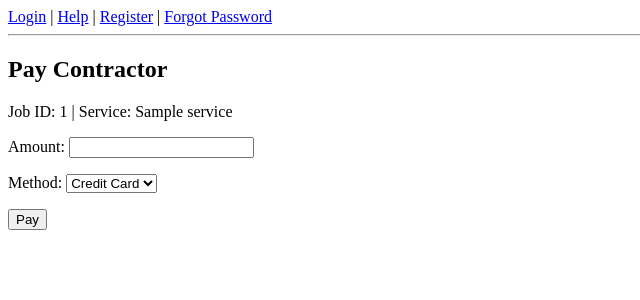
After one commit to flerkjfer/Contractor-Solutions-1, a Flask app: template templates/client_payment.html in a window 1280 px wide. The commit adds this page. Shown: the top 300 px of the page, without its empty margins (0-640 px from the left). Run offline with Flask 3, Linux system fonts and the light colour scheme; the template is opened without the code that fills it: most values are stand-ins (such as "Sample title", 1, 10 or a date in 2020).

Commit message:
full request and job fullfillment/pay/rate logic works

```diff
--- a/app.py
+++ b/app.py
@@ -78,6 +78,51 @@ def init_db():
         FOREIGN KEY(contractorID) REFERENCES Contractor(contractorID),
         FOREIGN KEY(companyID) REFERENCES Company(companyID)
     );""")
+
+    # Transactions table
+    cur.execute("""
+    CREATE TABLE IF NOT EXISTS Transactions (
+        transactionID INTEGER PRIMARY KEY AUTOINCREMENT,
+        jobID INTEGER NOT NULL,
+        clientID INTEGER NOT NULL,
+        contractorID INTEGER NOT NULL,
+        amount REAL NOT NULL,
+        method TEXT CHECK(method IN ('Credit Card','Debit Card','PayPal','Cash','Check')) NOT NULL,
+        date DATE NOT NULL,
+        FOREIGN KEY(jobID) REFERENCES Job_Request(jobID),
+        FOREIGN KEY(clientID) REFERENCES Client(clientID),
+        FOREIGN KEY(contractorID) REFERENCES Contractor(contractorID)
+    );""")
+
+    # Reviews table
+    cur.execute("""
+    CREATE TABLE IF NOT EXISTS Review (
+        reviewID INTEGER PRIMARY KEY AUTOINCREMENT,
+        jobID INTEGER NOT NULL,
+        clientID INTEGER NOT NULL,
+        contractorID INTEGER NOT NULL,
+        rating INTEGER CHECK(rating BETWEEN 1 AND 5),
+        comment TEXT,
+        date DATE NOT NULL,
+        FOREIGN KEY(jobID) REFERENCES Job_Request(jobID),
+        FOREIGN KEY(clientID) REFERENCES Client(clientID),
+        FOREIGN KEY(contractorID) REFERENCES Contractor(contractorID)
+    );""")
+
+    # Add earnings column to Contractor if it doesn't exist
+    try:
+        cur.execute("ALTER TABLE Contractor ADD COLUMN earnings REAL DEFAULT 0")
+    except sqlite3.OperationalError:
+        pass
+
+    # Add client_approval column to Job_Request if it doesn't exist
+    try:
+        cur.execute("""
+        ALTER TABLE Job_Request
+        ADD COLUMN client_approval TEXT CHECK(client_approval IN ('Pending','Approved','Denied')) DEFAULT 'Pending'
+        """)
+    except sqlite3.OperationalError:
+        pass
 
     conn.commit()
     conn.close()
@@ -418,24 +463,259 @@ def delete_jobrequest(job_id):
     return redirect(url_for("view_jobrequests"))
 
 # ----- Contractor updates job status -----
-@app.route("/jobrequests/complete/<int:job_id>")
-def mark_job_completed(job_id):
-    if "user_id" not in session:
-        return redirect("/login")
-    if session.get("role") != "contractor":
-        return "Only contractors can complete jobs", 403
+@app.route("/jobrequests/complete/<int:job_id>", methods=["GET", "POST"])
+def complete_job(job_id):
+    if session.get("role") != "client":
+        return "Access denied", 403
 
+    client_id = get_client_id(session["user_id"])
     conn = get_db()
     cur = conn.cursor()
-    # Mark job completed and set date_fulfilled
+    cur.execute("SELECT * FROM Job_Request WHERE jobID=? AND clientID=?", (job_id, client_id))
+    job = cur.fetchone()
+    if not job or job["status"] != "In Progress":
+        conn.close()
+        return "Job not available", 400
+
+    if request.method == "POST":
+        rating = int(request.form["rating"])
+        review_text = request.form.get("review")
+        payment = min(float(request.form["payment"]), 100000)
+
+        contractor_id = job["contractorID"]
+
+        # Insert review
+        cur.execute("""
+            INSERT INTO Review (jobID, clientID, contractorID, rating, comment, date)
+            VALUES (?, ?, ?, ?, ?, DATE('now'))
+        """, (job_id, client_id, contractor_id, rating, review_text))
+
+        # Update contractor earnings
+        cur.execute("UPDATE Contractor SET earnings = earnings + ? WHERE contractorID=?", (payment, contractor_id))
+
+        # Update job status
+        cur.execute("UPDATE Job_Request SET status='Completed' WHERE jobID=?", (job_id,))
+
+        # Update contractor average rating
+        cur.execute("SELECT AVG(rating) as avg_rating FROM Review WHERE contractorID=?", (contractor_id,))
+        avg = cur.fetchone()["avg_rating"]
+        cur.execute("UPDATE Contractor SET rating=? WHERE contractorID=?", (avg, contractor_id))
+
+        conn.commit()
+        conn.close()
+        return redirect(url_for("client_jobs"))
+
+    conn.close()
+    return render_template("complete_job.html", job=job)
+
+# -------------------------------
+# Client approves or denies job completion
+# -------------------------------
+@app.route("/jobrequests/approval/<int:job_id>", methods=["GET", "POST"])
+def client_approval(job_id):
+    if "user_id" not in session or session.get("role") != "client":
+        return redirect("/login")
+
+    client_id = get_client_id(session["user_id"])
+    conn = get_db()
+    cur = conn.cursor()
+    cur.execute("SELECT * FROM Job_Request WHERE jobID=? AND clientID=?", (job_id, client_id))
+    job = cur.fetchone()
+    if not job:
+        conn.close()
+        return "Job not found", 404
+
+    if request.method == "POST":
+        decision = request.form.get("decision")
+        if decision not in ("Approved","Denied"):
+            conn.close()
+            return "Invalid decision", 400
+        cur.execute("UPDATE Job_Request SET client_approval=? WHERE jobID=?", (decision, job_id))
+        conn.commit()
+        conn.close()
+        if decision == "Approved":
+            return redirect(f"/jobrequests/payment/{job_id}")
+        return redirect("/jobrequests")
+
+    conn.close()
+    return render_template("client_approval.html", job=job)
+
+# -------------------------------
+# Client pays contractor
+# -------------------------------
+@app.route("/jobrequests/payment/<int:job_id>", methods=["GET", "POST"])
+def client_payment(job_id):
+    if "user_id" not in session or session.get("role") != "client":
+        return redirect("/login")
+
+    client_id = get_client_id(session["user_id"])
+    conn = get_db()
+    cur = conn.cursor()
+    cur.execute("SELECT * FROM Job_Request WHERE jobID=? AND clientID=?", (job_id, client_id))
+    job = cur.fetchone()
+    if not job or job["client_approval"] != "Approved":
+        conn.close()
+        return "Payment not allowed", 403
+
+    contractor_id = job["contractorID"]
+    if not contractor_id:
+        conn.close()
+        return "No contractor assigned", 400
+
+    if request.method == "POST":
+        amount = float(request.form["amount"])
+        method = request.form["method"]
+        cur.execute("""
+            INSERT INTO Transaction (jobID, clientID, contractorID, amount, method, date)
+            VALUES (?, ?, ?, ?, ?, DATE('now'))
+        """, (job_id, client_id, contractor_id, amount, method))
+        # Update contractor earnings
+        cur.execute("UPDATE Contractor SET earnings = earnings + ? WHERE contractorID=?", (amount, contractor_id))
+        conn.commit()
+        conn.close()
+        return redirect(f"/jobrequests/review/{job_id}")
+
+    conn.close()
+    return render_template("client_payment.html", job=job)
+
+# -------------------------------
+# Client leaves a review
+# -------------------------------
+@app.route("/jobrequests/review/<int:job_id>", methods=["GET", "POST"])
+def client_review(job_id):
+    if "user_id" not in session or session.get("role") != "client":
+        return redirect("/login")
+
+    client_id = get_client_id(session["user_id"])
+    conn = get_db()
+    cur = conn.cursor()
+    cur.execute("SELECT * FROM Job_Request WHERE jobID=? AND clientID=?", (job_id, client_id))
+    job = cur.fetchone()
+    if not job:
+        conn.close()
+        return "Job not found", 404
+
+    contractor_id = job["contractorID"]
+    if request.method == "POST":
+        rating = int(request.form["rating"])
+        comment = request.form.get("comment")
+        cur.execute("""
+            INSERT INTO Review (jobID, clientID, contractorID, rating, comment, date)
+            VALUES (?, ?, ?, ?, ?, DATE('now'))
+        """, (job_id, client_id, contractor_id, rating, comment))
+        # Update contractor average rating
+        cur.execute("""
+            SELECT AVG(rating) as avg_rating FROM Review WHERE contractorID=?
+        """, (contractor_id,))
+        avg = cur.fetchone()["avg_rating"]
+        cur.execute("UPDATE Contractor SET rating=? WHERE contractorID=?", (avg, contractor_id))
+        conn.commit()
+        conn.close()
+        return redirect("/dashboard/client")
+
+    conn.close()
+    return render_template("client_review.html", job=job)
+
+# Contractor sees open jobs and their claimed jobs
+@app.route("/dashboard/contractor/jobs")
+def contractor_jobs():
+    if session.get("role") != "contractor":
+        return "Access denied", 403
+
+    contractor_id = get_contractor_id(session["user_id"])
+    conn = get_db()
+    cur = conn.cursor()
+
+    # Open jobs (not yet claimed)
     cur.execute("""
-        UPDATE Job_Request
-        SET status='Completed', date_fulfilled=DATE('now')
-        WHERE jobID=?
-    """, (job_id,))
+        SELECT jr.*, c.name AS companyName, cli.firstName || ' ' || cli.lastName AS clientName
+        FROM Job_Request jr
+        LEFT JOIN Company c ON jr.companyID = c.companyID
+        LEFT JOIN Client cli ON jr.clientID = cli.clientID
+        WHERE jr.status='Pending'
+        ORDER BY jr.date_posted DESC
+    """)
+    open_jobs = cur.fetchall()
+
+    # My claimed jobs
+    cur.execute("""
+        SELECT jr.*, c.name AS companyName, cli.firstName || ' ' || cli.lastName AS clientName
+        FROM Job_Request jr
+        LEFT JOIN Company c ON jr.companyID = c.companyID
+        LEFT JOIN Client cli ON jr.clientID = cli.clientID
+        WHERE jr.contractorID=?
+        ORDER BY jr.date_posted DESC
+    """, (contractor_id,))
+    my_jobs = cur.fetchall()
+
+    conn.close()
+    return render_template("contractor_jobs.html", open_jobs=open_jobs, my_jobs=my_jobs)
+
+# Contractor claims a job
+@app.route("/jobrequests/claim/<int:job_id>")
+def claim_job(job_id):
+    if session.get("role") != "contractor":
+        return "Access denied", 403
+
+    contractor_id = get_contractor_id(session["user_id"])
+    conn = get_db()
+    cur = conn.cursor()
+
+    # Only allow claiming pending/unassigned jobs
+    cur.execute("SELECT * FROM Job_Request WHERE jobID=? AND status='Pending'", (job_id,))
+    job = cur.fetchone()
+    if not job:
+        conn.close()
+        return "Job not available", 400
+
+    # Assign contractor and set status to in progress
+    cur.execute("UPDATE Job_Request SET contractorID=?, status='In Progress' WHERE jobID=?",
+                (contractor_id, job_id))
     conn.commit()
     conn.close()
-    return redirect("/dashboard/contractor")
+    return redirect(url_for("contractor_jobs"))
+
+@app.route("/dashboard/client/jobs")
+def client_jobs():
+    if session.get("role") != "client":
+        return "Access denied", 403
+
+    client_id = get_client_id(session["user_id"])
+    conn = get_db()
+    cur = conn.cursor()
+    cur.execute("""
+        SELECT jr.*, c.name AS companyName, ctr.firstName || ' ' || ctr.lastName AS contractorName
+        FROM Job_Request jr
+        LEFT JOIN Company c ON jr.companyID = c.companyID
+        LEFT JOIN Contractor ctr ON jr.contractorID = ctr.contractorID
+        WHERE jr.clientID=?
+        ORDER BY jr.date_posted DESC
+    """, (client_id,))
+    jobs = cur.fetchall()
+    conn.close()
+    return render_template("client_jobs.html", jobs=jobs)
+
+@app.route("/dashboard/contractor/ratings")
+def contractor_ratings():
+    if session.get("role") != "contractor":
+        return "Access denied", 403
+
+    contractor_id = get_contractor_id(session["user_id"])
+    conn = get_db()
+    cur = conn.cursor()
+
+    # Contractor info
+    cur.execute("SELECT * FROM Contractor WHERE contractorID=?", (contractor_id,))
+    contractor = cur.fetchone()
+
+    # Reviews
+    cur.execute("SELECT r.*, c.firstName || ' ' || c.lastName AS clientName FROM Review r JOIN Client c ON r.clientID=c.clientID WHERE contractorID=?", (contractor_id,))
+    reviews = cur.fetchall()
+    conn.close()
+    return render_template("contractor_ratings.html", contractor=contractor, reviews=reviews)
+
+
+
 
 # -------------------------------
 # Helper Functions
@@ -456,6 +736,7 @@ def get_contractor_id(user_id):
     conn.close()
     return row["contractorID"] if row else None
 
+
 # -------------------------------
 # Run App
 # -------------------------------
--- /dev/null
+++ b/templates/client_payment.html
@@ -0,0 +1,19 @@
+{% extends "base.html" %}
+{% block content %}
+<h2>Pay Contractor</h2>
+<p>Job ID: {{ job.jobID }} | Service: {{ job.service }}</p>
+
+<form method="post">
+    <p>Amount: <input type="number" name="amount" step="0.01" required></p>
+    <p>Method:
+        <select name="method" required>
+            <option>Credit Card</option>
+            <option>Debit Card</option>
+            <option>PayPal</option>
+            <option>Cash</option>
+            <option>Check</option>
+        </select>
+    </p>
+    <button type="submit">Pay</button>
+</form>
+{% endblock %}
--- a/templates/dashboard_contractor.html
+++ b/templates/dashboard_contractor.html
@@ -4,8 +4,11 @@
 
 <p>Hello, <strong>{{ profile.firstName }} {{ profile.lastName }}</strong>!</p>
 <p><a href="{{ url_for('edit_profile') }}">Edit Profile</a></p>
+<p>Total Earnings: ${{ profile['earnings'] or 0 }}</p>
+<p>Average Rating: {{ profile['rating'] or 'No ratings yet' }}</p>
+<p><a href="{{ url_for('contractor_jobs') }}">View My Jobs</a></p>
 <p><a href="{{ url_for('list_companies') }}">View Companies</a></p>
-<p><a href="{{ url_for('view_all_contractors') }}">See Other Contractors</a></p>
+<p><a href="{{ url_for('list_contractors') }}">See Other Contractors</a></p>
 <p><a href="{{ url_for('logout') }}">Logout</a></p>
 
 <hr>
```
Also changed, not shown: templates/client_approval.html (added, +11 -0 lines), templates/client_jobs.html (added, +20 -0 lines), templates/client_review.html (added, +11 -0 lines), templates/complete_job.html (added, +10 -0 lines), templates/contractor_jobs.html (added, +24 -0 lines), templates/contractor_ratings.html (added, +12 -0 lines), templates/view_jobrequests.html (+5 -3 lines), project.db.
